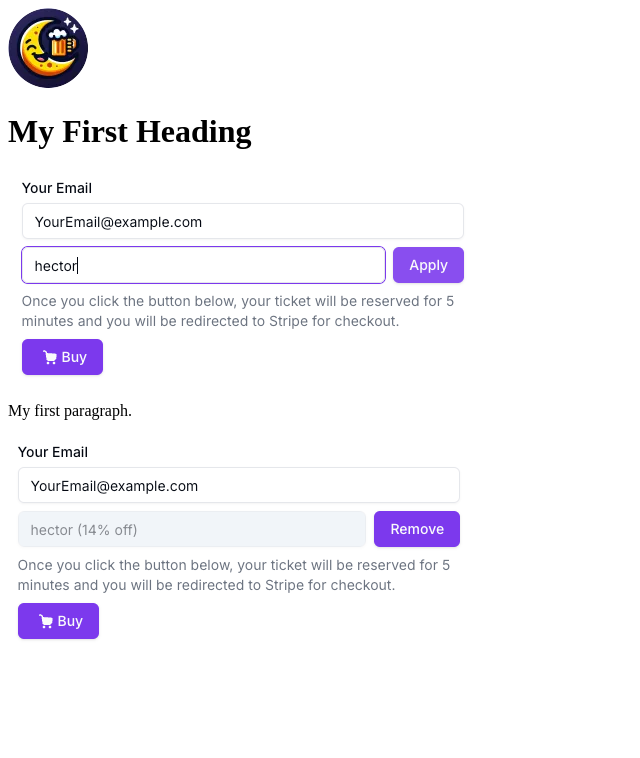
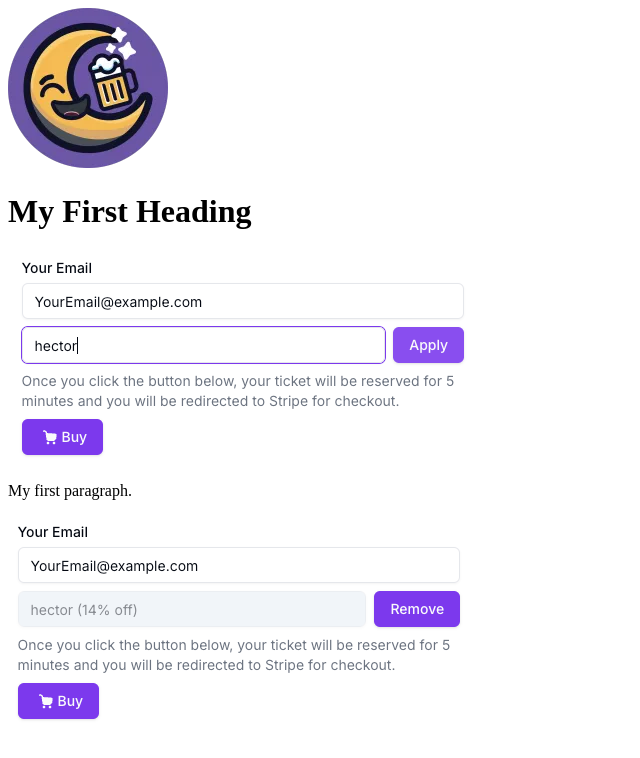
Before and after one commit to hectorgtts/Website, a plain HTML site: page index.html in a window 1280 px wide. Shown: the whole page, without its empty margins (0-640 px from the left). Drawn offline with Linux system fonts and the light colour scheme.

Commit message:
added the new logo

```diff
--- a/index.html
+++ b/index.html
@@ -5,7 +5,7 @@
   <title>Youtube vercel demo</title>
 </head>
 <body>
-  <img src="logo.webp" alt="Description of image">
+  <img src="newlogo.webp" alt="Description of image">
 
 <h1>My First Heading</h1>
   <img src="enterhector.png" alt="enterhector">
```
Also changed, not shown: newlogo.webp (added).
